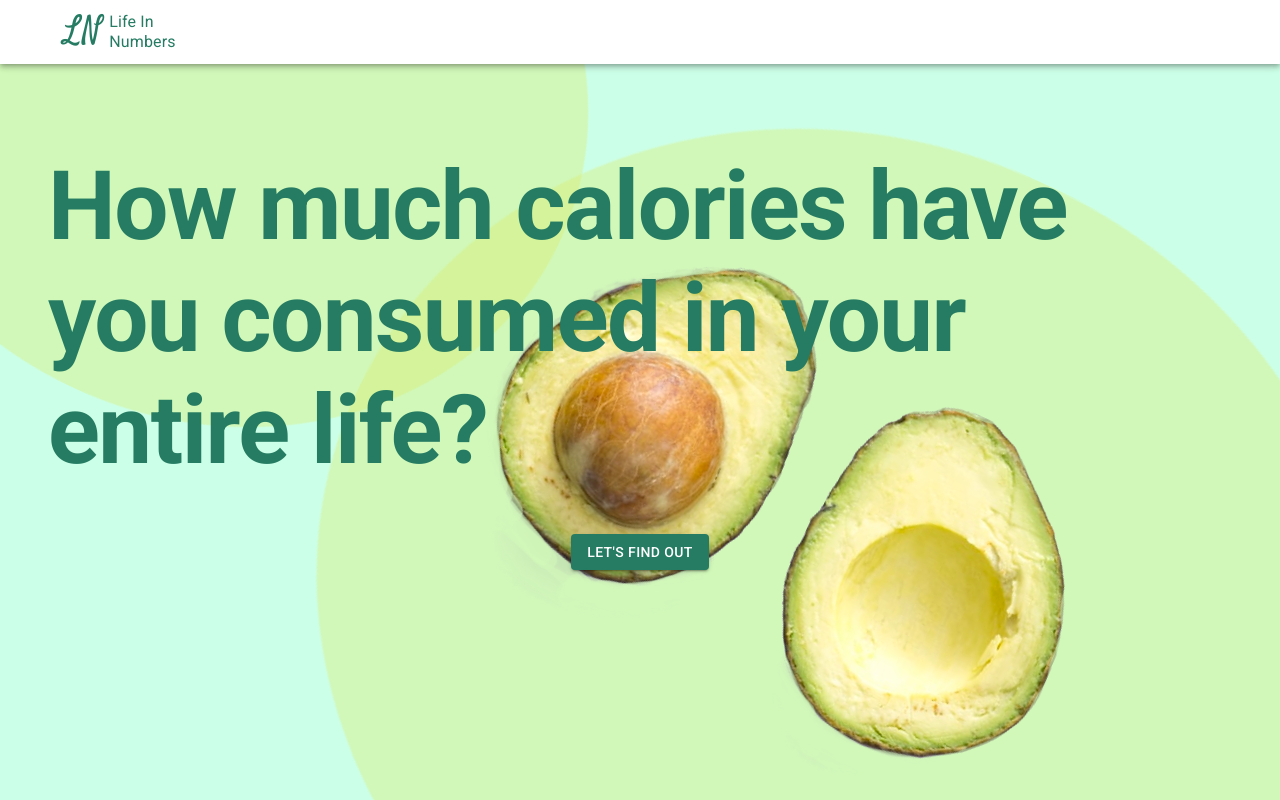
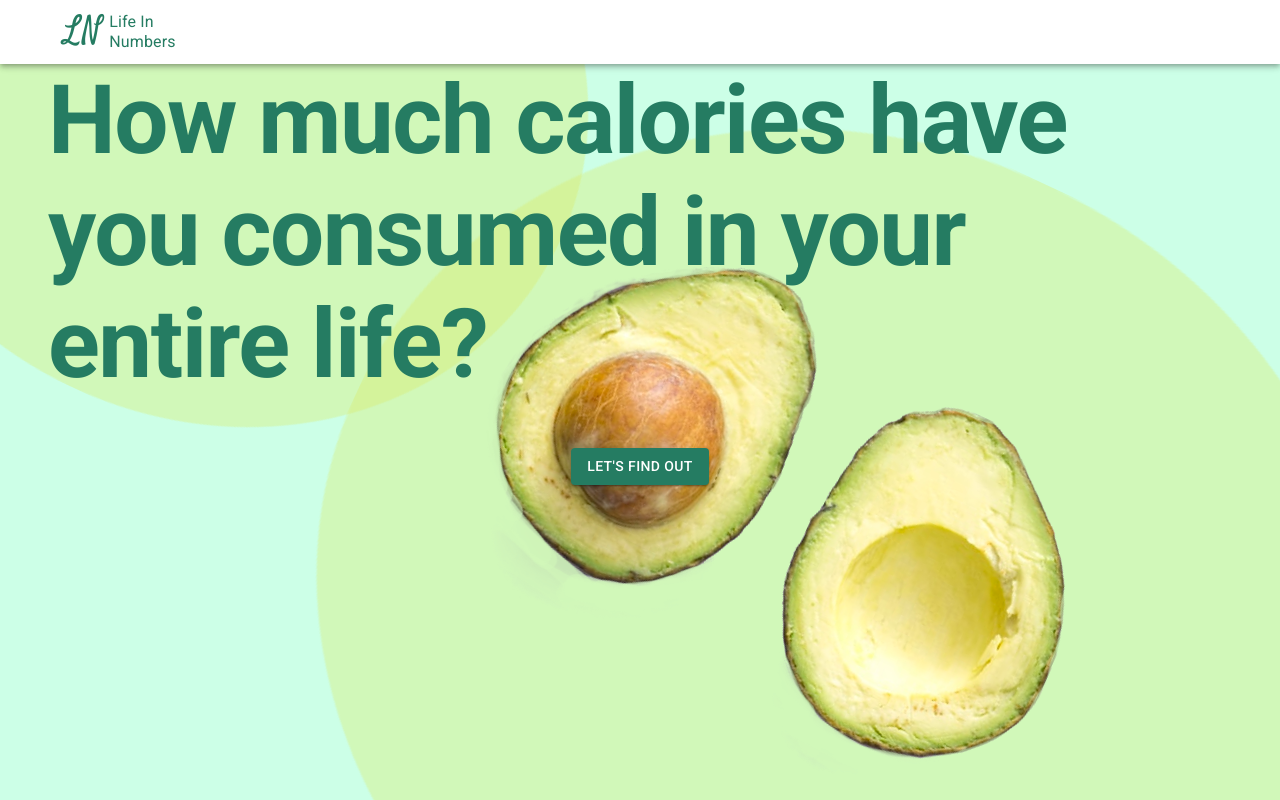
Before and after one commit to PatrickHallek/life-in-numbers, a React (Create React App) app in the folder frontend/: page / in a window 1280 px wide. Built offline with nearby package versions, Linux system fonts and the light colour scheme.

Commit message:
Add stylesheets

```diff
--- a/frontend/src/components/calories/calories.css
+++ b/frontend/src/components/calories/calories.css
@@ -1,6 +1,7 @@
 .root {
   position: relative;
   width: 100vw;
+  height: 100vh;
   overflow: hidden
 }
 
@@ -13,16 +14,18 @@
   from {
     margin-left: -300px
   }
+
   to {
     margin-left: 0px
   }
 }
 
-.landingPageBox {
-  height: calc(100vh - 64px);
+.startBox {
+  height: 100vh;
   display: flex;
   flex-wrap: wrap;
-  align-content: center
+  align-content: center;
+  transition: all 0.6s ease;
 }
 
 
@@ -62,6 +65,7 @@
     right: -500px;
     bottom: -300px
   }
+
   to {
     right: -80px;
     bottom: 0px
```
Also changed, not shown: frontend/src/components/layouts/layouts.css (+14 -0 lines).
